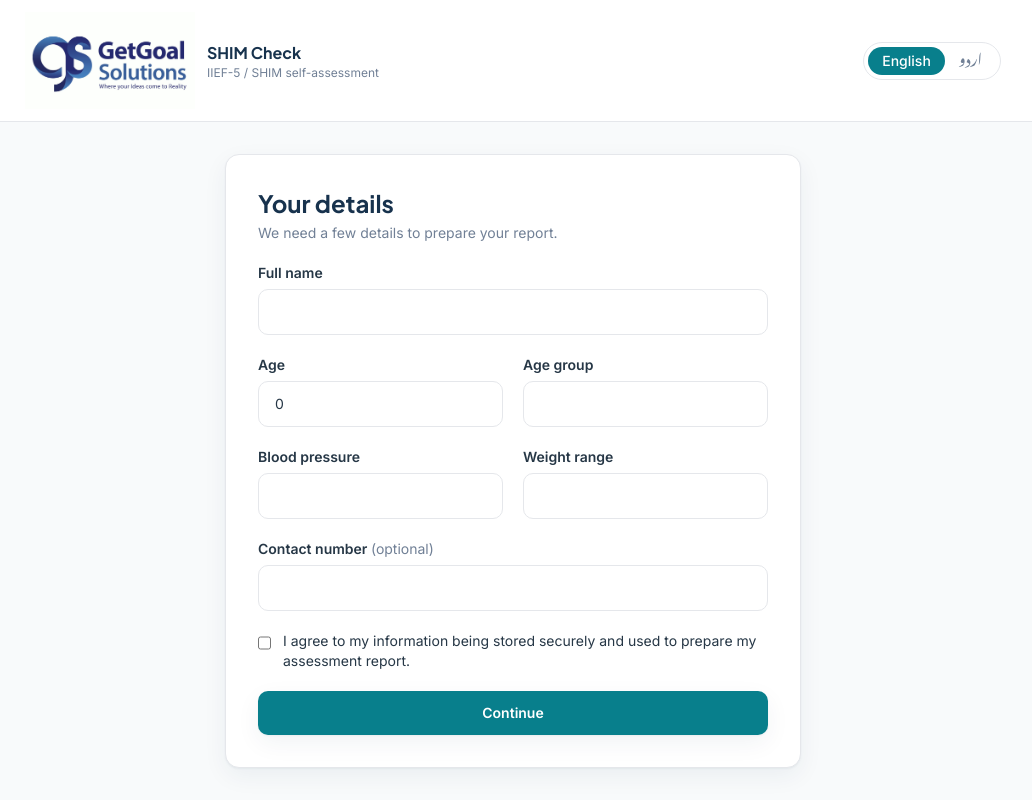
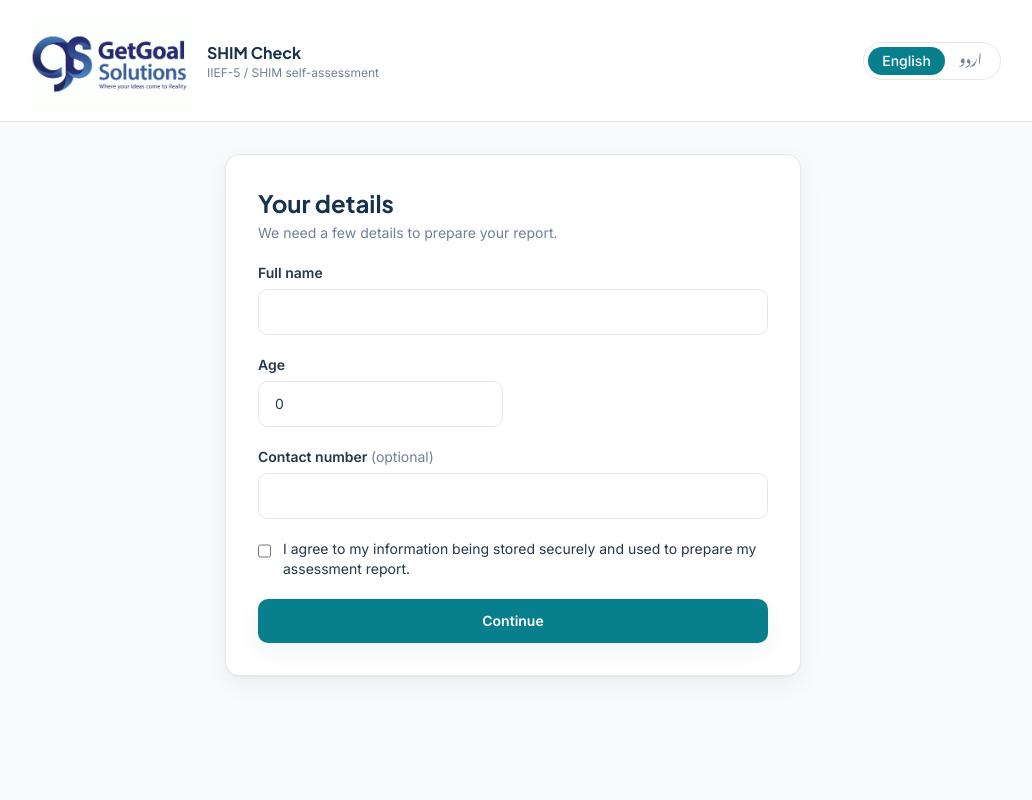
Before and after one commit to omerali6093/IIEF, a Next.js app in the folder client/: page /assessment/patient-details in a window 1280 px wide. Shown: the whole page, without its empty margins (127-1159 px from the left). Built offline with nearby package versions, Linux system fonts and the light colour scheme; no server answers; a web font is replaced by a local one.

Commit message:
feat: Removed the additional inputbox

```diff
--- a/client/src/components/assessment/PatientForm.tsx
+++ b/client/src/components/assessment/PatientForm.tsx
@@ -13,7 +13,7 @@ export default function PatientForm() {
   const [busy, setBusy] = useState(false);
   const { register, handleSubmit, formState: { errors } } = useForm<PatientFormValues>({
     resolver: zodResolver(patientSchema),
-    defaultValues: { fullName: "", age: 0, ageGroup: "", bloodPressure: "", weightRange: "", contactNumber: "" },
+    defaultValues: { fullName: "", age: 0, contactNumber: "" },
   });
   const err = (k?: string) => (k ? <p role="alert" className="mt-1.5 text-xs text-red-600">{t(`patient.errors.${k}`)}</p> : null);
 
@@ -41,23 +41,6 @@ export default function PatientForm() {
           <input id="age" type="number" inputMode="numeric" className="field" {...register("age")} />
           {err(errors.age?.message)}
         </div>
-        <div>
-          <label htmlFor="ageGroup" className="mb-1.5 block text-sm font-semibold">{t("patient.ageGroup")}</label>
-          <input id="ageGroup" className="field" {...register("ageGroup")} />
-          {err(errors.ageGroup?.message)}
-        </div>
-      </div>
-      <div className="grid gap-5 sm:grid-cols-2">
-        <div>
-          <label htmlFor="bloodPressure" className="mb-1.5 block text-sm font-semibold">{t("patient.bloodPressure")}</label>
-          <input id="bloodPressure" className="field" {...register("bloodPressure")} />
-          {err(errors.bloodPressure?.message)}
-        </div>
-        <div>
-          <label htmlFor="weightRange" className="mb-1.5 block text-sm font-semibold">{t("patient.weightRange")}</label>
-          <input id="weightRange" className="field" {...register("weightRange")} />
-          {err(errors.weightRange?.message)}
-        </div>
       </div>
       <div>
         <label htmlFor="contact" className="mb-1.5 block text-sm font-semibold">{t("patient.contact")} <span className="font-normal text-muted">({t("patient.optional")})</span></label>
--- a/client/src/lib/mock-questionnaire.ts
+++ b/client/src/lib/mock-questionnaire.ts
@@ -1,16 +1,25 @@
-import type { Questionnaire } from "@/types/questionnaire.types";
+import type { Questionnaire } from '@/types/questionnaire.types'
 // PLACEHOLDER CONTENT ONLY. The PRD forbids inventing clinical wording.
 // Replace with clinician-approved English text and the authorized Urdu translation
 // (in production this comes from GET /questionnaires/active?language=...).
 const opt = (q: number, o: number) => ({
   id: `q${q}-o${o}`,
-  text: { en: `[Answer option ${o} — approved wording pending]`, ur: `[جواب کا آپشن ${o} — منظور شدہ متن زیر التوا]` },
-});
+  text: {
+    en: `[Answer option ${o} — approved wording pending]`,
+    ur: `[جواب کا آپشن ${o} — منظور شدہ متن زیر التوا]`
+  }
+})
 export const mockQuestionnaire: Questionnaire = {
-  id: "mock-questionnaire", name: "IIEF-5 / SHIM", version: "mock-0",
-  questions: [1, 2, 3, 4, 5].map((n) => ({
-    id: `q${n}`, number: n,
-    text: { en: `[Question ${n} — approved wording pending]`, ur: `[سوال ${n} — منظور شدہ متن زیر التوا]` },
-    options: [1, 2, 3, 4, 5].map((o) => opt(n, o)),
-  })),
-};
+  id: 'mock-questionnaire',
+  name: 'IIEF-5 / SHIM',
+  version: 'mock-0',
+  questions: [1, 2, 3, 4, 5].map(n => ({
+    id: `q${n}`,
+    number: n,
+    text: {
+      en: `[Question ${n} — approved wording pending]`,
+      ur: `[سوال ${n} — منظور شدہ متن زیر التوا]`
+    },
+    options: [1, 2, 3, 4, 5].map(o => opt(n, o))
+  }))
+}
--- a/client/src/lib/session.ts
+++ b/client/src/lib/session.ts
@@ -1,9 +1,18 @@
-import { STORAGE } from "./constants";
+import { STORAGE } from './constants'
 // sessionStorage keeps patient data out of URLs and clears when the tab closes.
 export const session = {
-  get<T>(key: keyof typeof STORAGE): T | null {
-    try { const v = sessionStorage.getItem(STORAGE[key]); return v ? (JSON.parse(v) as T) : null; } catch { return null; }
+  get<T> (key: keyof typeof STORAGE): T | null {
+    try {
+      const v = sessionStorage.getItem(STORAGE[key])
+      return v ? (JSON.parse(v) as T) : null
+    } catch {
+      return null
+    }
   },
-  set(key: keyof typeof STORAGE, value: unknown) { sessionStorage.setItem(STORAGE[key], JSON.stringify(value)); },
-  clear() { Object.values(STORAGE).forEach((k) => sessionStorage.removeItem(k)); },
-};
+  set (key: keyof typeof STORAGE, value: unknown) {
+    sessionStorage.setItem(STORAGE[key], JSON.stringify(value))
+  },
+  clear () {
+    Object.values(STORAGE).forEach(k => sessionStorage.removeItem(k))
+  }
+}
--- a/client/src/messages/en.json
+++ b/client/src/messages/en.json
@@ -17,9 +17,6 @@
     "subtitle": "We need a few details to prepare your report.",
     "name": "Full name",
     "age": "Age",
-    "ageGroup": "Age group",
-    "bloodPressure": "Blood pressure",
-    "weightRange": "Weight range",
     "contact": "Contact number",
     "optional": "optional",
     "consent": "I agree to my information being stored securely and used to prepare my assessment report.",
--- a/client/src/messages/ur.json
+++ b/client/src/messages/ur.json
@@ -19,9 +19,6 @@
     "subtitle": "رپورٹ تیار کرنے کے لیے چند تفصیلات درکار ہیں۔",
     "name": "پورا نام",
     "age": "عمر",
-    "ageGroup": "عمر گروپ",
-    "bloodPressure": "بلڈ پریشر",
-    "weightRange": "وزن",
     "contact": "رابطہ نمبر",
     "optional": "اختیاری",
     "consent": "میں اپنی معلومات کو محفوظ طریقے سے رکھنے اور جائزہ رپورٹ بنانے کے لیے استعمال کرنے سے متفق ہوں۔",
```
Also changed, not shown: client/src/components/assessment/AnswerOptions.tsx (+45 -15 lines), client/src/lib/constants.ts (+9 -4 lines).
